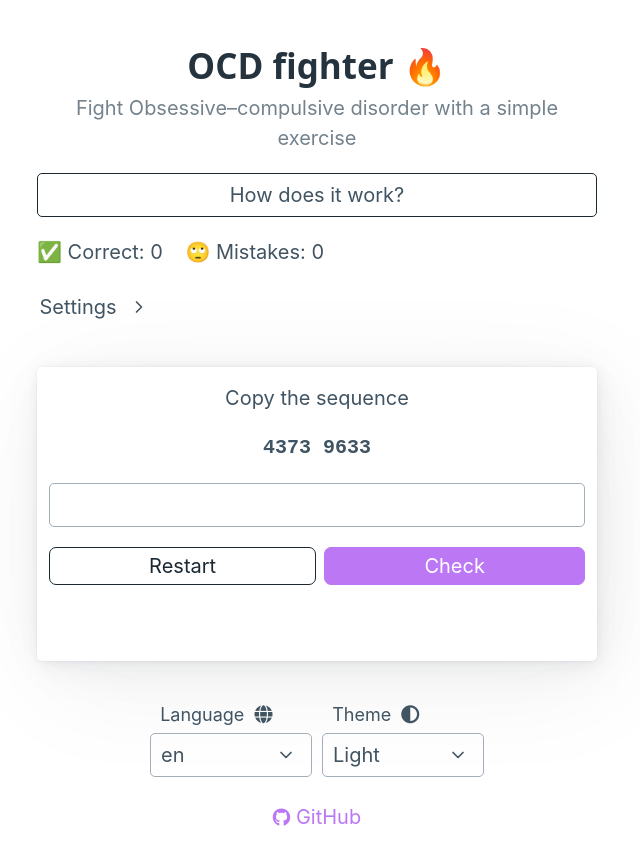
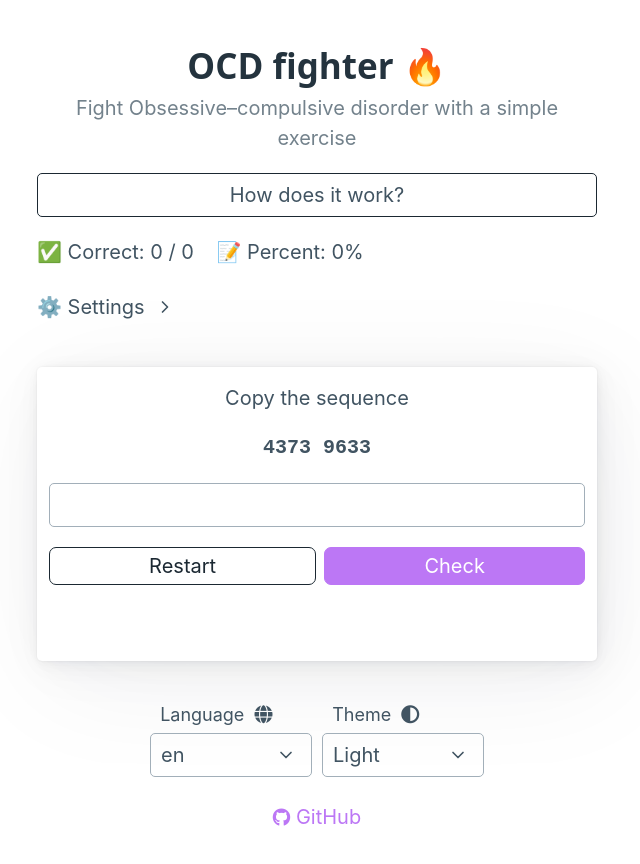
Before and after one commit to navalnica/akr, a Svelte app: page / in a window 1280 px wide. Shown: the top 864 px of the page, without its empty margins (323-963 px from the left). Built offline with nearby package versions, Linux system fonts and the light colour scheme.

Commit message:
rephrase stats; upd settings layout

```diff
--- a/src/App.svelte
+++ b/src/App.svelte
@@ -75,6 +75,7 @@
 	let guessInputsDisabled = false;
 	let nCorrect = 0;
 	let nMistakes = 0;
+	$: statsPercent = (nCorrect + nMistakes) === 0 ? 0 : Math.round(nCorrect / (nCorrect + nMistakes) * 100);
 
 	// task on the first screen
 	let taskDescription;
@@ -501,11 +502,11 @@
 </div>
 
 <div id="appForm">
-
-	<p id="paragraphScore">✅ {$tr("correct")}: {nCorrect}&nbsp&nbsp&nbsp&nbsp🙄 {$tr("mistakes")}: {nMistakes}</p>
+	<p id="paragraphScore">✅ {$tr("correct")}: {nCorrect} / {nCorrect + nMistakes} &nbsp&nbsp&nbsp📝 {$tr("percent")}: {statsPercent}%</p>
 
 	<details id="controls">
-		<summary id="controlsSummary">{$tr("settings")}</summary>
+		<!-- can alternatively use following emojis 🛠 🔧 -->
+		<summary id="controlsSummary">⚙️ {$tr("settings")}</summary>
 
 		<div class="divFlexHorizontal">
 			<label class="flex-1">{$tr("settings.format")}
@@ -627,7 +628,7 @@
 
 	/* `#controls *` allows to ovveride default pico-css selector for select. Thus we can modify font-size. */
 	#controls * {
-		font-size: 0.8rem;
+		font-size: 0.9rem;
 	}
 
 	/* We can't use `#controlsSummary` as selector,
@@ -640,7 +641,8 @@
 
 	/* Now we can use simple id as `#controlsSummary` a selector */
 	#controlsSummary {
-		width: clamp(5.5em, 20%, 20%);
+		/* 'display: flex' is required to limit item's width and align it to the left */
+		display: flex;
 	}
 
 	.flex-1 {
```
Also changed, not shown: src/lib/translations.js, 5 other files (tests, documents, lock files or other folders).
